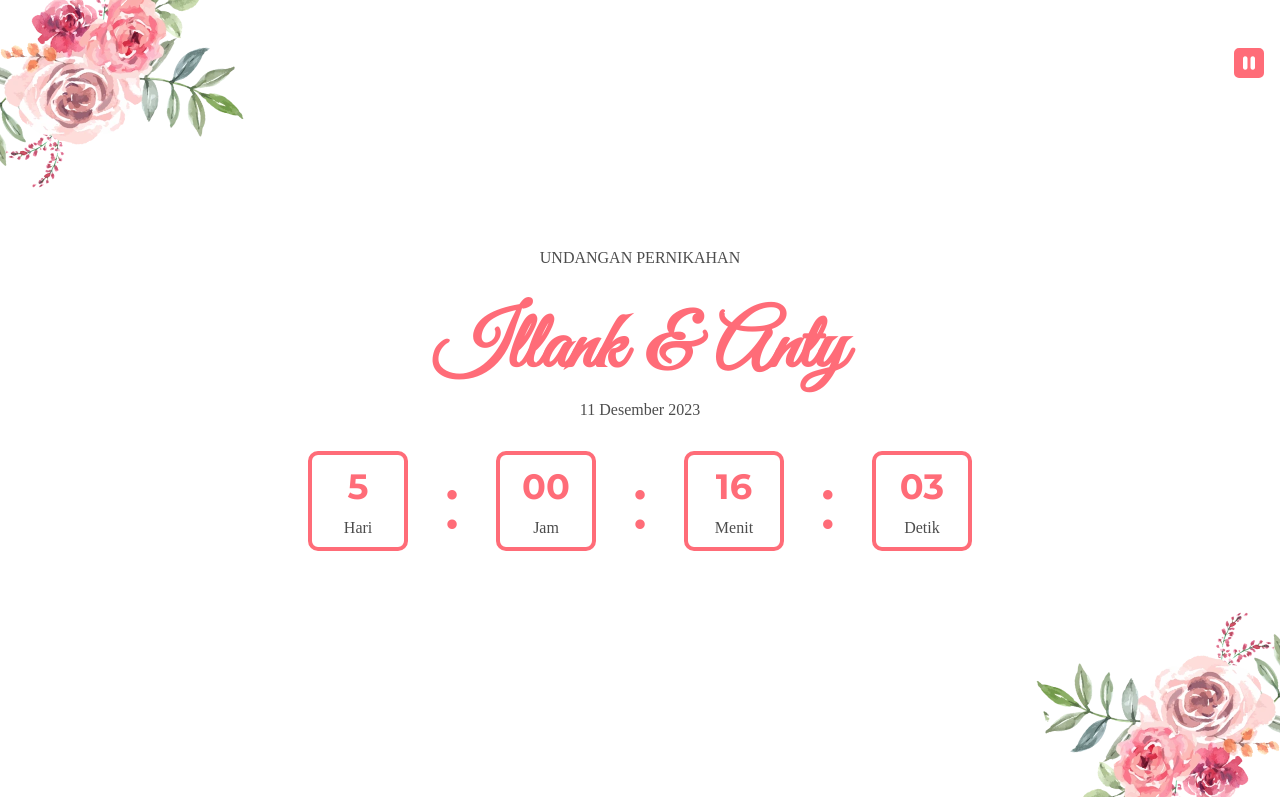
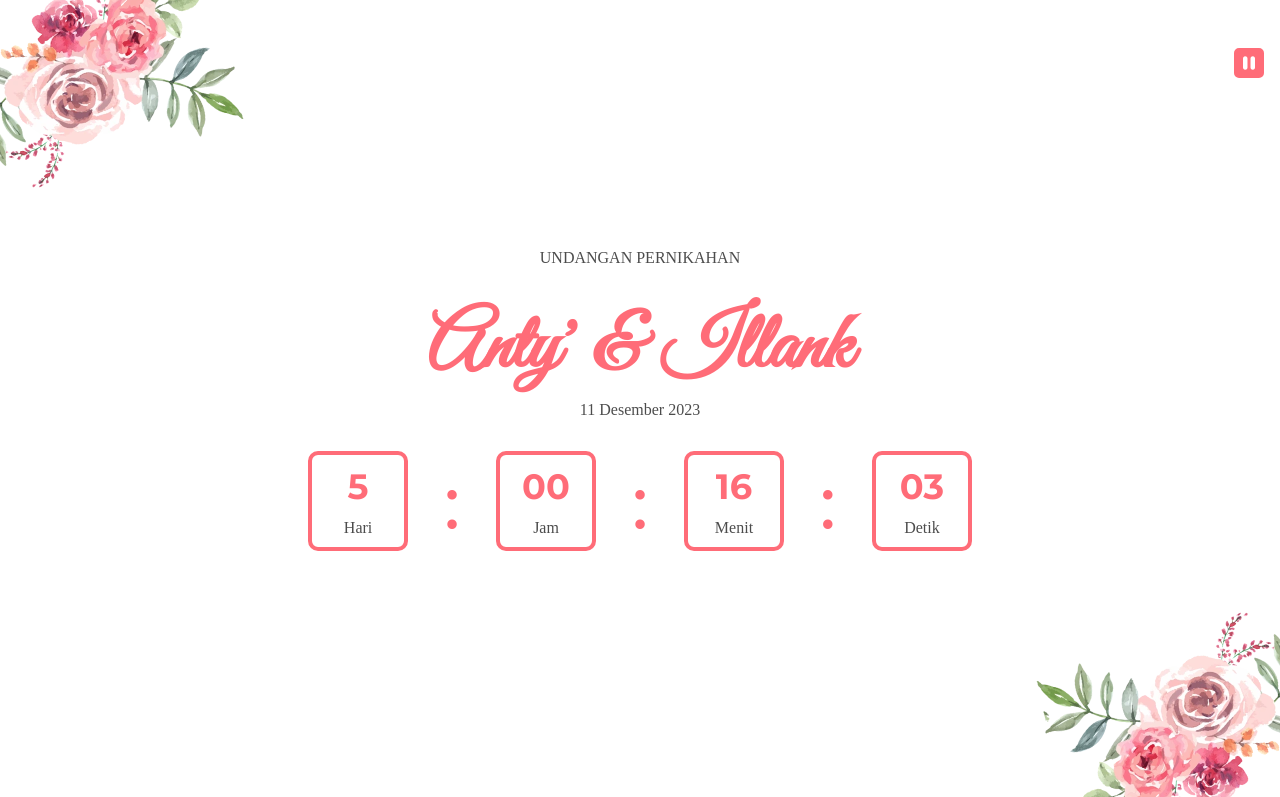
Before and after one commit to Asrulramadani/illank-anty-undangan, a plain HTML site: page index.html in a window 1280 px wide. Both pictures are taken after a click on the button "Buka Undangan". Shown: the top 797 px of the page. Drawn offline with nearby package versions, Linux system fonts and the light colour scheme; a web font is replaced by a local one.

Commit message:
Update index.html

```diff
--- a/index.html
+++ b/index.html
@@ -120,7 +120,7 @@
           <img src="assets/images/flower-top.webp" alt="" class="top" />
           <div class="content box" style="--i: 1">
             <p>UNDANGAN PERNIKAHAN</p>
-            <h1>Illank & Anty</h1>
+            <h1>Anty' & Illank</h1>
             <p>11 Desember 2023</p>
           </div>
           <img src="assets/images/flower-bottom.webp" alt="" class="bottom" />
```
